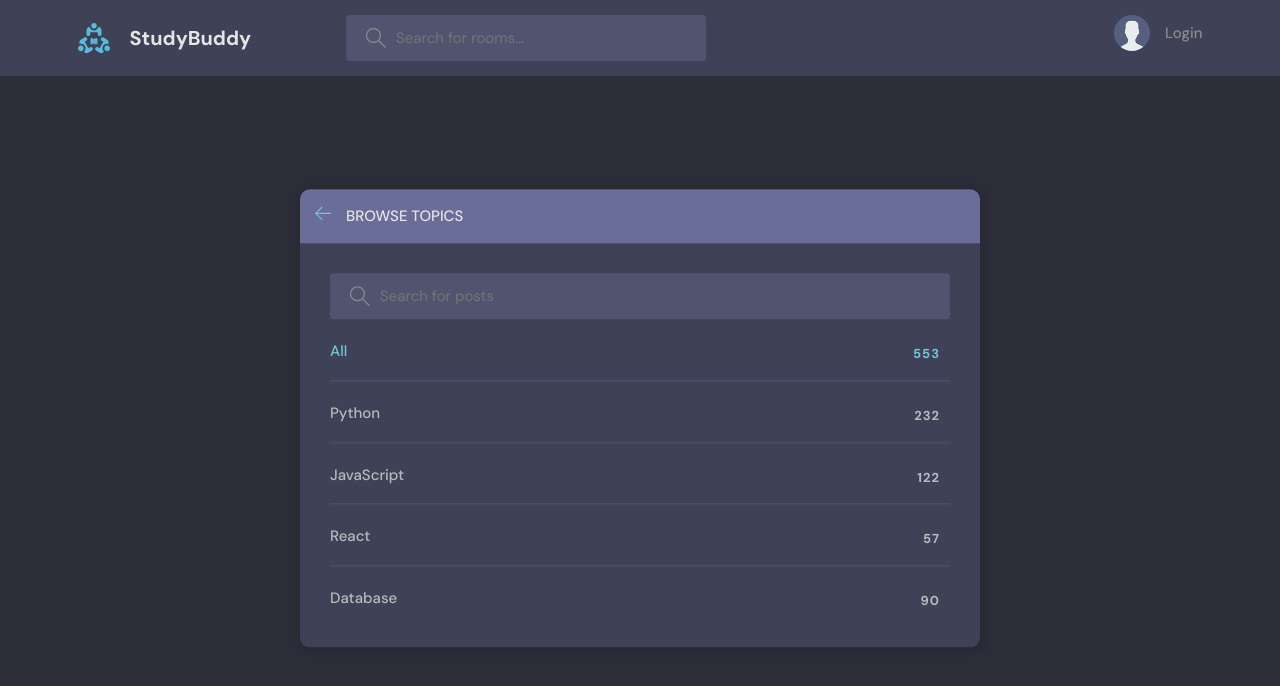
After one commit to Mike-Do/BluenoBuddies, a Django app: page /topics/ in a window 1280 px wide. The commit adds this page. Shown: the top 686 px of the page. Run offline with Django 3.2, Linux system fonts and the light colour scheme.

Commit message:
feat Add URL connection to topics page

```diff
--- a/base/templates/base/home.html
+++ b/base/templates/base/home.html
@@ -22,7 +22,7 @@
               </label>
             </form>
             <div class="mobile-menuItems">
-              <a class="btn btn--main btn--pill" href="#">Browse Topics</a>
+              <a class="btn btn--main btn--pill" href="{% url 'topics' %}">Browse Topics</a>
               <a class="btn btn--main btn--pill" href="#">Recent Activities</a>
             </div>
           </div>
--- /dev/null
+++ b/base/templates/base/topics.html
@@ -0,0 +1,55 @@
+{% extends 'main.html' %}
+
+{% block content %}
+    <main class="create-room layout">
+      <div class="container">
+        <div class="layout__box">
+          <div class="layout__boxHeader">
+            <div class="layout__boxTitle">
+              <a href="index.html">
+                <svg version="1.1" xmlns="http://www.w3.org/2000/svg" width="32" height="32" viewBox="0 0 32 32">
+                  <title>arrow-left</title>
+                  <path
+                    d="M13.723 2.286l-13.723 13.714 13.719 13.714 1.616-1.611-10.96-10.96h27.625v-2.286h-27.625l10.965-10.965-1.616-1.607z"
+                  ></path>
+                </svg>
+              </a>
+              <h3>Browse Topics</h3>
+            </div>
+          </div>
+
+          <div class="topics-page layout__body">
+            <form class="header__search">
+              <label>
+                <svg version="1.1" xmlns="http://www.w3.org/2000/svg" width="32" height="32" viewBox="0 0 32 32">
+                  <title>search</title>
+                  <path
+                    d="M32 30.586l-10.845-10.845c1.771-2.092 2.845-4.791 2.845-7.741 0-6.617-5.383-12-12-12s-12 5.383-12 12c0 6.617 5.383 12 12 12 2.949 0 5.649-1.074 7.741-2.845l10.845 10.845 1.414-1.414zM12 22c-5.514 0-10-4.486-10-10s4.486-10 10-10c5.514 0 10 4.486 10 10s-4.486 10-10 10z"
+                  ></path>
+                </svg>
+                <input placeholder="Search for posts" />
+              </label>
+            </form>
+
+            <ul class="topics__list">
+              <li>
+                <a href="/" class="active">All <span>553</span></a>
+              </li>
+              <li>
+                <a href="/">Python <span>232</span></a>
+              </li>
+              <li>
+                <a href="/">JavaScript <span>122</span></a>
+              </li>
+              <li>
+                <a href="/">React <span>57</span></a>
+              </li>
+              <li>
+                <a href="/">Database <span>90</span></a>
+              </li>
+            </ul>
+          </div>
+        </div>
+      </div>
+    </main>
+{% endblock content %}
--- a/base/templates/base/topics_component.html
+++ b/base/templates/base/topics_component.html
@@ -15,7 +15,7 @@
       </li>
       {% endfor %}
     </ul>
-    <a class="btn btn--link" href="topics.html">
+    <a class="btn btn--link" href="{% url 'topics' %}">
       More
       <svg version="1.1" xmlns="http://www.w3.org/2000/svg" width="32" height="32" viewBox="0 0 32 32">
         <title>chevron-down</title>
--- a/base/urls.py
+++ b/base/urls.py
@@ -16,4 +16,6 @@ urlpatterns = [
     path('delete-message/<str:pk>', views.deleteMessage, name='delete-message'),
 
     path('update-user/', views.updateUser, name='update-user'),
+
+    path('topics/', views.topicsPage, name='topics'),
 ]
--- a/base/views.py
+++ b/base/views.py
@@ -221,5 +221,7 @@ def updateUser(request):
             form.save()
             return redirect('user-profile', pk=user.id)
 
+    return render(request, 'base/update-user.html', {'form': form})
 
-    return render(request, 'base/update-user.html', {'form': form})
+def topicsPage(request):
+    return render(request, 'base/topics.html', {})
```
